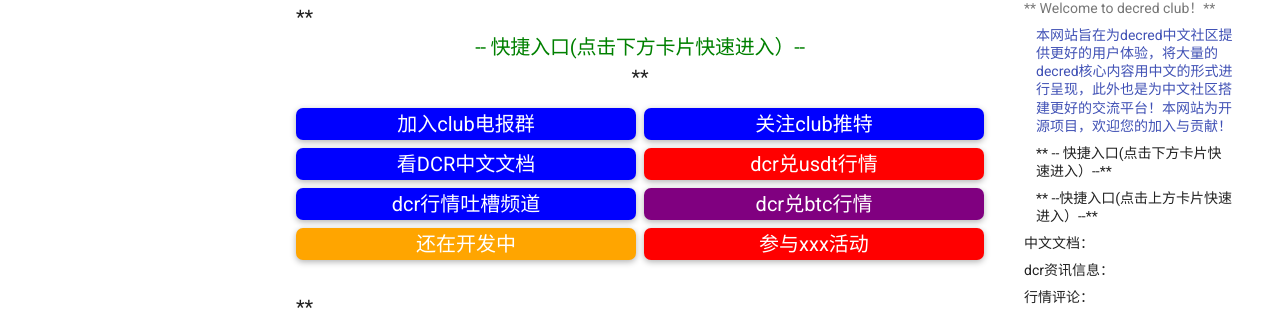
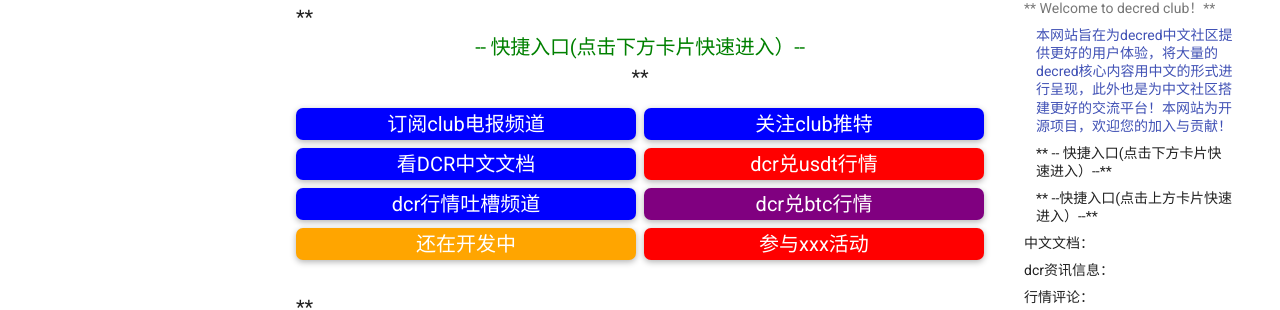
Before and after one commit to decredclub/decredclub, an MkDocs documentation site: the page built from docs/index.md, in a window 1280 px wide and 900 px high, scrolled down 318 px. Shown: the part 148-458 px from the top of the window. Built offline with MkDocs 1.6.1 and Material for MkDocs 9.7.7, drawn with Linux system fonts in a browser that asks for light colours; comment, search, counter and statistics services are not loaded.

Commit message:
Update index.md

```diff
--- a/docs/index.md
+++ b/docs/index.md
@@ -83,7 +83,7 @@
 <body>
     <div class="grid">
     <div class="grid-item blue " onclick="location.href='https://t.me/decredclub'">
-      加入club电报群
+      订阅club电报频道
     </div>
     <div class="grid-item blue" onclick="location.href='https://twitter.com/decredclub'">
       关注club推特
```
